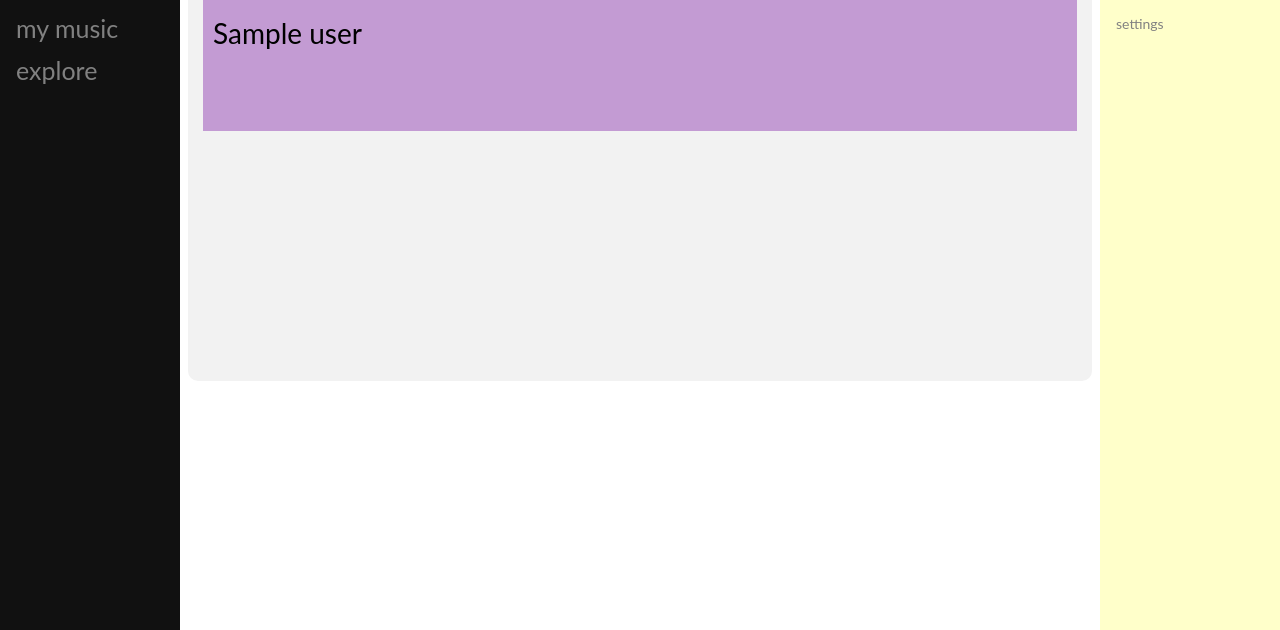
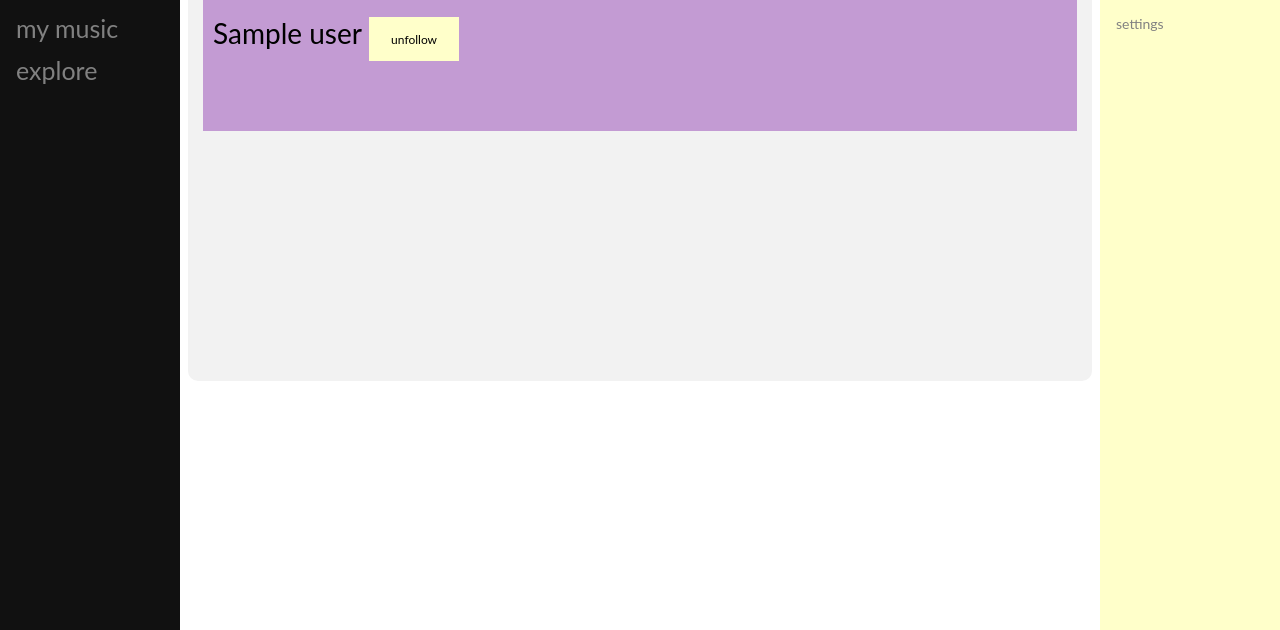
Before and after one commit to amb8489/music_DB, a Flask app: template website/templates/userpage.html in a window 1280 px wide, after a click that opens the changed part. Shown: the part 170-800 px from the top of the page. Run offline with Flask 2, Linux system fonts and the light colour scheme; the template is opened without the code that fills it: most values are stand-ins (such as "Sample title", 1, 10 or a date in 2020).

Commit message:
unfollow

```diff
--- a/website/static/css/userpage.css
+++ b/website/static/css/userpage.css
@@ -3,7 +3,11 @@
   box-sizing: border-box;
 }
 
+.unfollow{
+  margin: 0;
+  display: inline-block;
 
+}
 .user_bock {
   height: 100%;
   width: 180px;
--- a/website/templates/userpage.html
+++ b/website/templates/userpage.html
@@ -112,7 +112,9 @@
           <div class="following" id="following">
             <h2>following</h2>
             {% for user in user_data["following"] %}
-            <p>{{ user }}</p>
+            <p  class = "unfollow">{{ user }}</p>
+            <button class="unfolllow" type="submit" name="unfollow">unfollow</button>
+            <p></p>
             {% endfor %}
 
 
```
